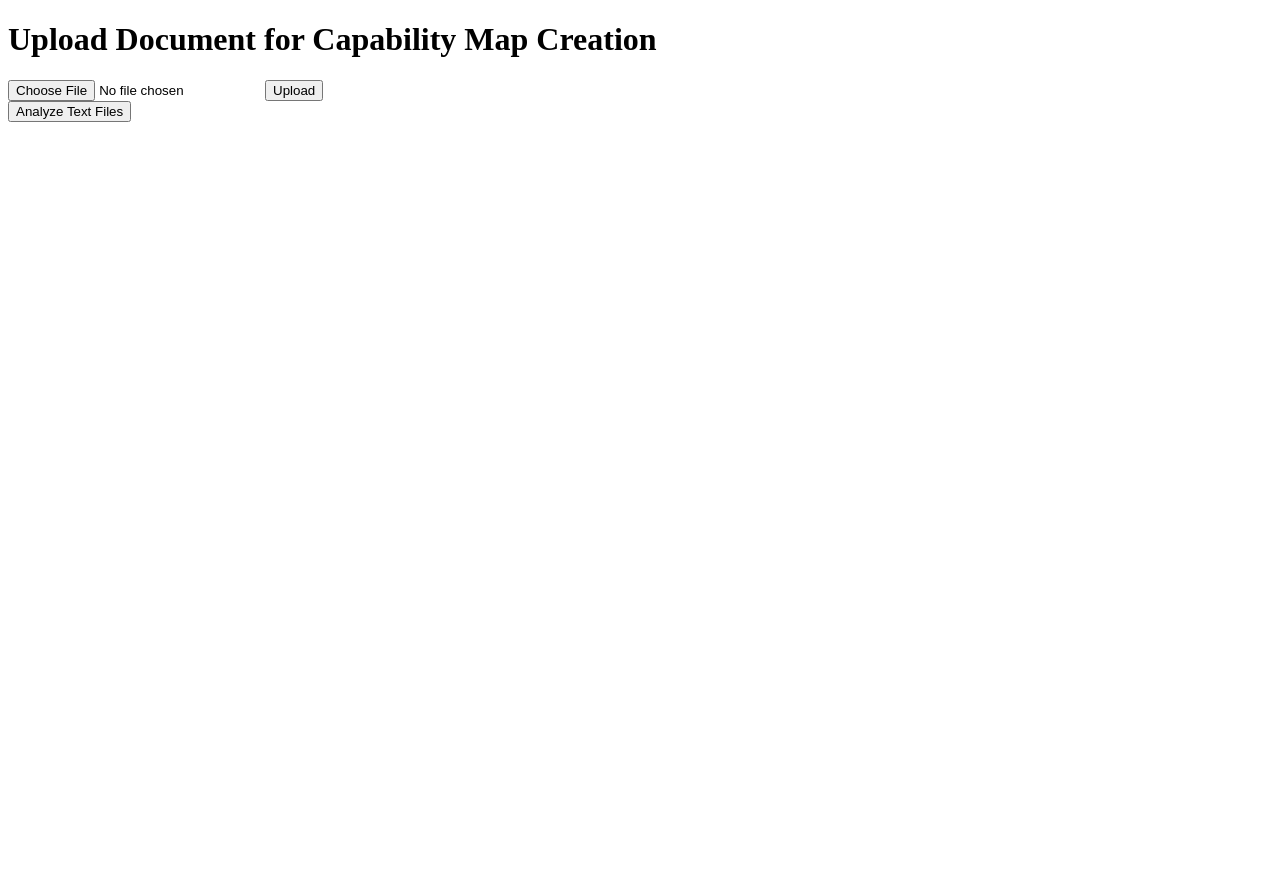
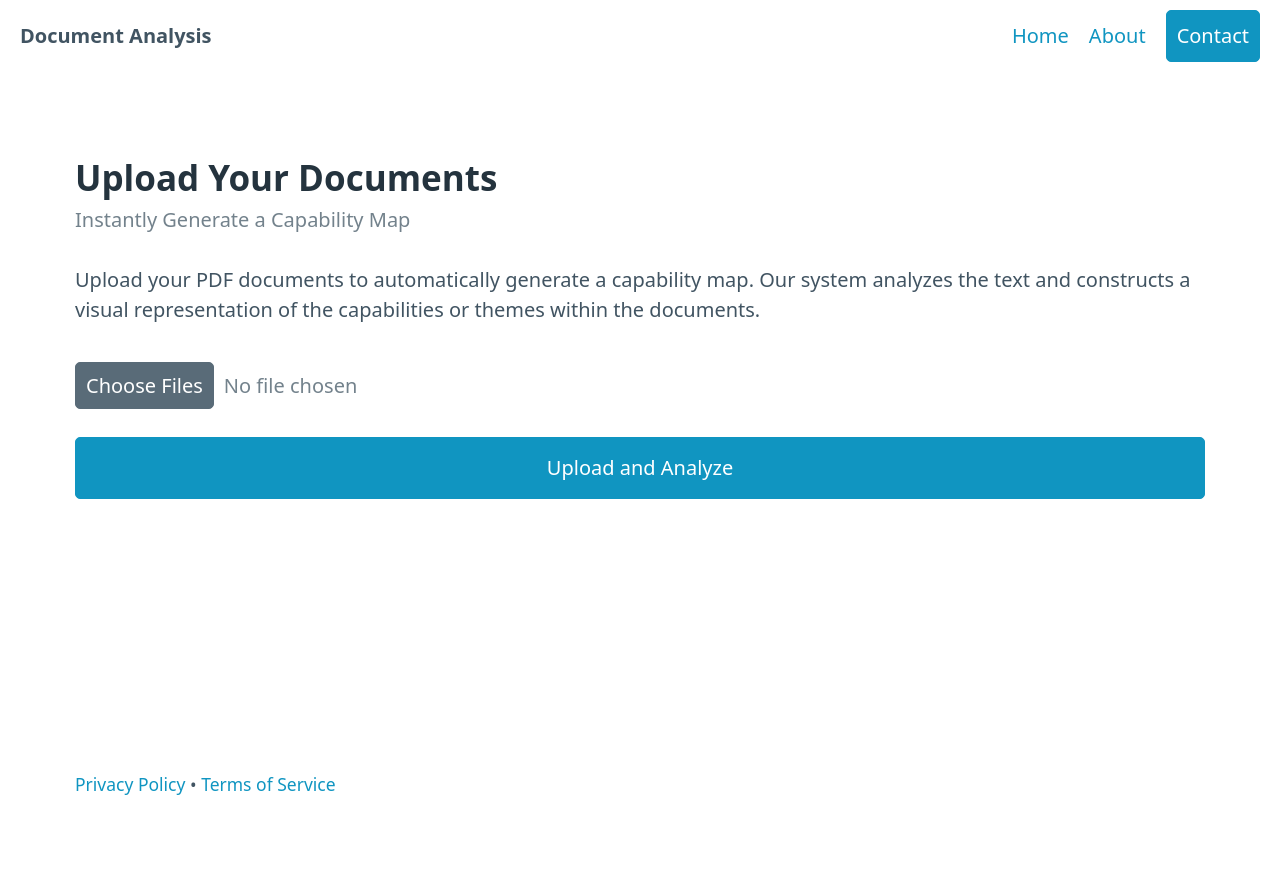
Before and after one commit to philippweigel/ai_capmap, a Flask app: page / in a window 1280 px wide. Before the commit the page ends 122 px from the top, so only its background shows below. Run offline with Flask 3, Linux system fonts and the light colour scheme.

Commit message:
extract text with ocr and redo index.html

```diff
--- a/app.py
+++ b/app.py
@@ -5,6 +5,11 @@ import PyPDF2
 from docx import Document
 from datetime import datetime
 from openai import OpenAI
+import pytesseract
+from PIL import Image
+import io
+from pdf2image import convert_from_path
+
 
 app = Flask(__name__)
 UPLOAD_FOLDER = 'uploads'
@@ -27,11 +32,20 @@ def allowed_file(filename):
 
 def extract_text_from_pdf(pdf_path):
     with open(pdf_path, 'rb') as file:
-        reader = PyPDF2.PdfReader(file)
-        text = ""
-        for page in reader.pages:
-            text += page.extract_text()
-        return text
+        # Konvertieren des PDFs in eine Liste von Bildern
+        images = convert_from_path(pdf_path)
+
+        # Extrahieren von Text aus jedem Bild
+        extracted_texts = []
+        for image in images:
+            text = pytesseract.image_to_string(image)
+            extracted_texts.append(text)
+
+        # Löschen der temporären PDF-Datei
+        #os.remove(pdf_path)
+
+        # Rückgabe des zusammengesetzten Textes
+        return ' '.join(extracted_texts)
 
 def extract_text_from_docx(docx_path):
     doc = Document(docx_path)
--- a/templates/index.html
+++ b/templates/index.html
@@ -1,26 +1,56 @@
 <!DOCTYPE html>
 <html lang="en">
   <head>
-    <meta charset="utf-8" />
-    <title>Upload Document</title>
+    <meta charset="UTF-8" />
+    <meta name="viewport" content="width=device-width, initial-scale=1" />
+    <link
+      rel="stylesheet"
+      href="https://cdn.jsdelivr.net/npm/@picocss/pico@1/css/pico.min.css"
+    />
+    <title>Document Upload and Capability Map Creation</title>
   </head>
   <body>
-    <h1>Upload Document for Capability Map Creation</h1>
-    <form action="/upload" method="post" enctype="multipart/form-data">
-      <input type="file" name="document" />
-      <input type="submit" value="Upload" />
-    </form>
-
-    <button id="analyze-btn">Analyze Text Files</button>
-
-    <script type="text/javascript">
-      document.getElementById("analyze-btn").onclick = function () {
-        fetch("/analyze")
-          .then((response) => response.json())
-          .then((data) => {
-            console.log(data); // Do something with the response
-          });
-      };
-    </script>
+    <nav class="container-fluid">
+      <ul>
+        <li><strong>Document Analysis</strong></li>
+      </ul>
+      <ul>
+        <li><a href="#">Home</a></li>
+        <li><a href="#">About</a></li>
+        <li><a href="#" role="button">Contact</a></li>
+      </ul>
+    </nav>
+    <main class="container">
+      <div class="grid">
+        <section>
+          <hgroup>
+            <h2>Upload Your Documents</h2>
+            <h3>Instantly Generate a Capability Map</h3>
+          </hgroup>
+          <p>
+            Upload your PDF documents to automatically generate a capability
+            map. Our system analyzes the text and constructs a visual
+            representation of the capabilities or themes within the documents.
+          </p>
+          <form action="/upload" method="post" enctype="multipart/form-data">
+            <input
+              type="file"
+              id="document"
+              name="document"
+              accept=".pdf"
+              multiple
+              required
+            />
+            <button type="submit">Upload and Analyze</button>
+          </form>
+        </section>
+      </div>
+    </main>
+    <footer class="container">
+      <small
+        ><a href="#">Privacy Policy</a> •
+        <a href="#">Terms of Service</a></small
+      >
+    </footer>
   </body>
 </html>
```
Also changed, not shown: config.yaml (added), 1 other file.
